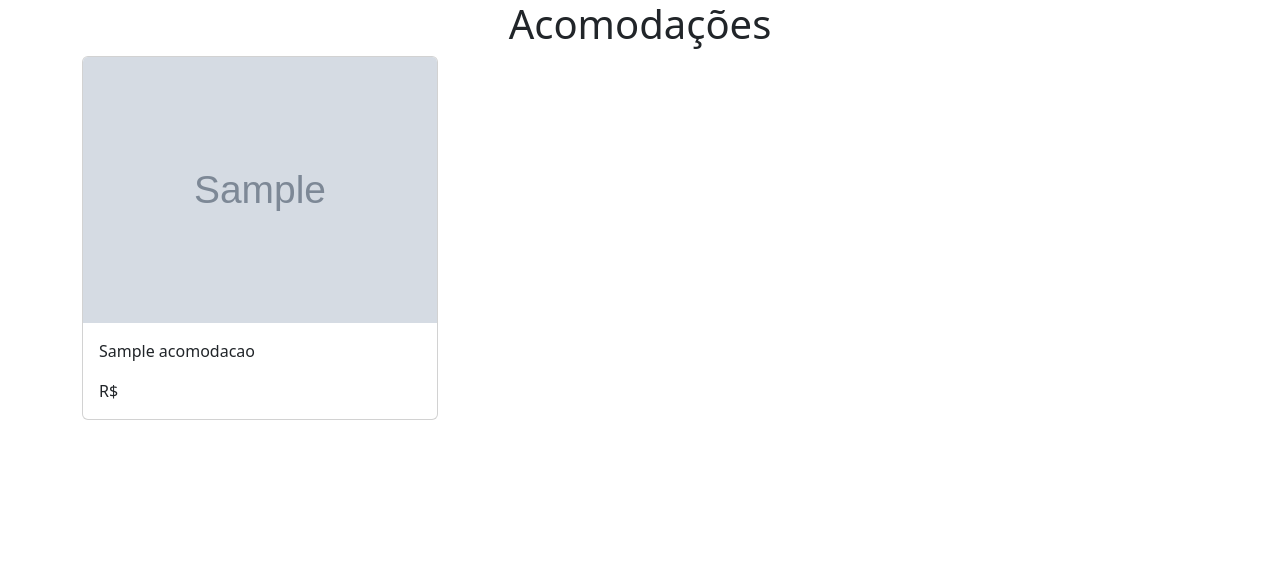
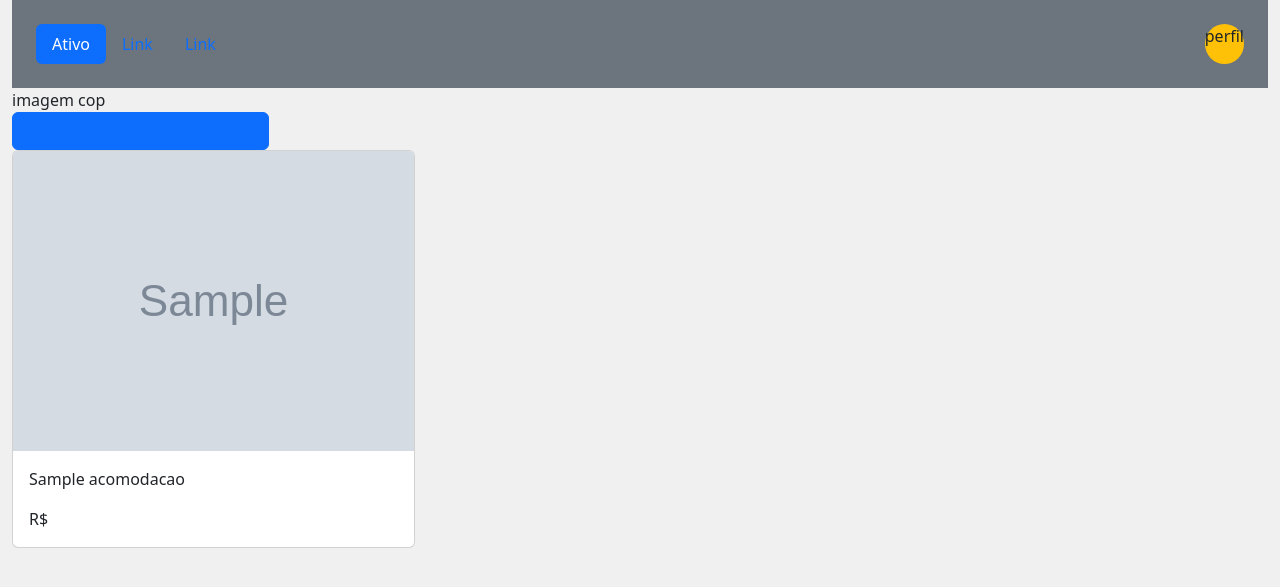
Before and after one commit to suricatstar/hospedagem-ubiqua, a Django app: page / in a window 1280 px wide. Shown: the top 587 px of the page. Run offline with Django 5.2, Linux system fonts and the light colour scheme; tables that the repository leaves empty hold one stand-in row (values such as "Sample post"); grey boxes marked "Sample" are stand-in pictures.

Commit message:
começando o front

```diff
--- /dev/null
+++ b/acomodacao/forms.py
@@ -0,0 +1,6 @@
+from django import forms
+from django.contrib.auth.models import User
+
+class UserForm(forms.Form):
+    username = forms.CharField(label='Nome de usuário', max_length=100)
+    password = forms.CharField(label='Senha', widget=forms.PasswordInput)
--- a/acomodacao/templates/index.html
+++ b/acomodacao/templates/index.html
@@ -6,12 +6,25 @@
 {% endblock %}
 
 {% block content %}
-    <div class="container">
-        <div class="row">
-            <div class="col-12">
-                <h1 class="text-center">Acomodações</h1>
-            </div>
+    <div class="container-fluid w-100">
+        <div class="d-flex bg-secondary justify-content-between p-4 barraNav">
+
+                <nav class="nav nav-pills nav-justified">
+                    <a class="nav-item nav-link active" href="#">Ativo</a>
+                    <a class="nav-item nav-link" href="#">Link</a>
+                    <a class="nav-item nav-link" href="#">Link</a>
+                </nav>
+                <div class="bg-warning rounded-circle imgPerfil">
+                    perfil
+                </div>
         </div>
+
+        <div>
+            imagem cop
+        </div>
+        <form>
+            <input class="btn btn-primary" type="text"/>
+        </form>
         <div class="row">
             {% for acomodacao in acomodacoes %}
                 <div class="col-12 col-md-4">
--- a/acomodacao/urls.py
+++ b/acomodacao/urls.py
@@ -1,5 +1,8 @@
 from django.urls import path
-from .views import *
+
+from .views import IndexView, LoginClienteView
+
 urlpatterns = [
     path('', IndexView.as_view(), name='index'),
+    path('login/', LoginClienteView.as_view(), name='login'),
 ]
--- a/acomodacao/views.py
+++ b/acomodacao/views.py
@@ -1,9 +1,15 @@
 from django.shortcuts import render
 from django.views.generic import ListView, DetailView, CreateView, UpdateView, DeleteView, TemplateView, View
 
+from acomodacao.forms import UserForm
 from acomodacao.models import Acomodacao
 
 class IndexView(ListView):
     model = Acomodacao
     template_name = 'index.html'
     context_object_name = 'acomodacoes'
+
+class LoginClienteView(CreateView):
+    template_name = 'login.html'
+    form_class = UserForm
+    success_url = '/'
--- a/setup/settings.py
+++ b/setup/settings.py
@@ -119,9 +119,9 @@ USE_TZ = True
 # Static files (CSS, JavaScript, Images)
 # https://docs.djangoproject.com/en/5.1/howto/static-files/
 
-STATIC_URL = '/static/'
+STATIC_URL = 'static/'
 STATICFILES_DIRS = [
-    os.path.join(BASE_DIR, 'static')
+    os.path.join(BASE_DIR, 'templates/static')
 ]
 STATIC_ROOT = os.path.join(BASE_DIR, 'staticfiles')
 
--- a/templates/base.html
+++ b/templates/base.html
@@ -9,12 +9,14 @@
         {% endblock %}
     </title>
     <link href="https://cdn.jsdelivr.net/npm/bootstrap@5.3.3/dist/css/bootstrap.min.css" rel="stylesheet" integrity="sha384-QWTKZyjpPEjISv5WaRU9OFeRpok6YctnYmDr5pNlyT2bRjXh0JMhjY6hW+ALEwIH" crossorigin="anonymous">
+    <link rel="stylesheet" href="{% static 'base/base.css' %}">
     {% block css %}
     {% endblock %}
 </head>
 <body>
-    {% block content %}
-    {% endblock %}
+
+        {% block content %}
+        {% endblock %}
 
     <script src="https://cdn.jsdelivr.net/npm/bootstrap@5.3.3/dist/js/bootstrap.bundle.min.js" integrity="sha384-YvpcrYf0tY3lHB60NNkmXc5s9fDVZLESaAA55NDzOxhy9GkcIdslK1eN7N6jIeHz" crossorigin="anonymous"></script>
     {% block js %}
--- /dev/null
+++ b/templates/static/base/base.css
@@ -0,0 +1,8 @@
+*{
+    padding: 0;
+    margin: 0;
+    box-sizing: border-box;
+}
+body{
+    background-color: #f0f0f0;
+}
```
Also changed, not shown: acomodacao/templates/login.html (added, +14 -0 lines), acomodacao/templates/cadastro.html (added).
